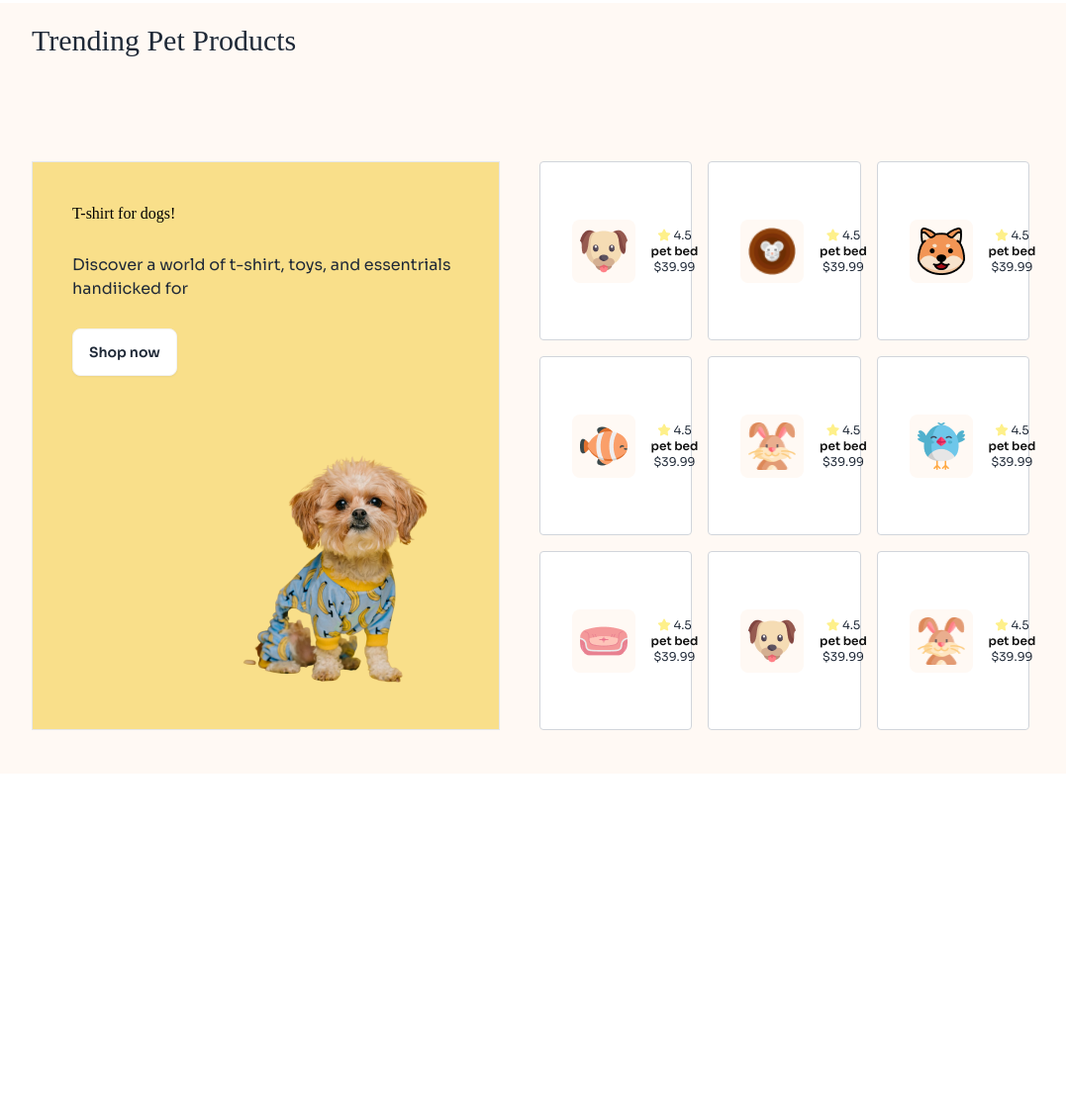
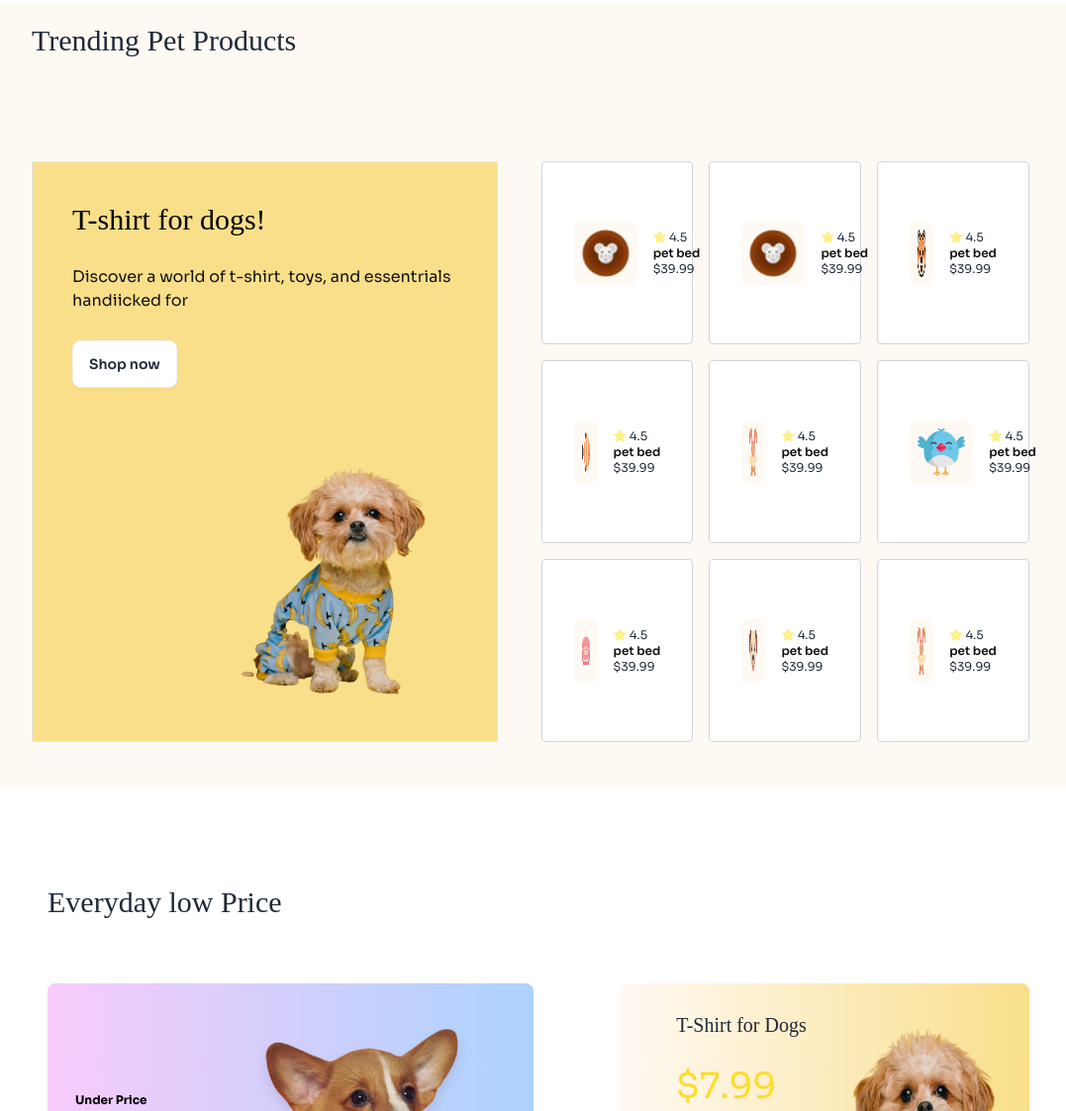
Before and after one commit to developerTamanna/PawCare-Hub, a plain HTML site: page index.html in a window 1280 px wide. Shown: the part 1677-2800 px from the top of the page at 99% size, without its empty margins (96-1173 px from the left). Before the commit the page ends 2539 px from the top, so only its background shows below. Drawn offline with nearby package versions, Linux system fonts and the light colour scheme; a web font is replaced by a local one.

Commit message:
price section

```diff
--- a/index.html
+++ b/index.html
@@ -9,6 +9,9 @@
 
 <!-- font awesome cdn -->
 <link rel="stylesheet" href="https://cdnjs.cloudflare.com/ajax/libs/font-awesome/6.7.2/css/all.min.css" integrity="sha512-Evv84Mr4kqVGRNSgIGL/F/aIDqQb7xQ2vcrdIwxfjThSH8CSR7PBEakCr51Ck+w+/U6swU2Im1vVX0SVk9ABhg==" crossorigin="anonymous" referrerpolicy="no-referrer" />
+
+<!-- animation  -->
+<link rel="stylesheet" href="https://cdnjs.cloudflare.com/ajax/libs/animate.css/4.1.1/animate.min.css">
 
 <!-- google fonts -->
 <link rel="preconnect" href="https://fonts.googleapis.com">
@@ -27,6 +30,19 @@
       body {
         overflow-x: hidden;
     }
+
+      @keyframes fadeLoop {
+        0% { opacity: 0; transform: translateY(20px); }
+        50% { opacity: 1; transform: translateY(0); }
+        100% { opacity: 0; transform: translateY(-20px); }
+      }
+      .title {
+        animation: fadeLoop 4s infinite;
+      }
+      .description {
+        animation: fadeLoop 4s infinite 1s;
+      }
+
 </style>
 <script>
     tailwind.config = {
@@ -133,20 +149,26 @@
          </nav>
 
          <!--start banner section -->
+
 <section class="md:my-20">
-         <div class=" container mx-auto mt-8 relative flex-col px-4 md:py-11 md:px-32">
-          <div class=" min-h-screen">
-              <div class=" lg:absolute flex-col top-32  space-y-5 ">
-                  <h1 class="font-ADlam text-5xl">Pamper Your Pet,<br> Because They Deserve <br> the Bes</h1>
-                  <p class="text-gray-600">Discover a world of treats, toys, and essentials handpicked for <br> your furry friends. Shop now and make tails wag with joy!</p>
-                  <button class="bg-yellow-300 text-black px-4 py-2 rounded-lg">Find a pet</button>
+  <div class="container mx-auto mt-8 relative flex-col px-4 md:py-11 md:px-32">
+    <div class="min-h-screen flex flex-col lg:flex-row items-center">
+      <!-- Left Content -->
+      <div class="lg:absolute flex-col top-32 space-y-5">
+        <h1 class="font-ADlam text-5xl title">Pamper Your Pet,<br> Because They Deserve <br> the Best</h1>
+        <p class="text-gray-600 description">
+          Discover a world of treats, toys, and essentials handpicked for <br> your furry friends. Shop now and make tails wag with joy!
+        </p>
+        <button class="bg-yellow-300 text-black px-4 py-2 rounded-lg ">Find a pet</button>
       </div>
+      <!-- Right Image -->
       <div>
         <img src="./c1-assets/cat-big.png" alt="">
       </div>
     </div>
   </div>
 </section>
+
           <!-- end banner-section -->
     </header>
     <main  class="md:container mx-auto">
@@ -205,17 +227,18 @@
            </section>
             <!-- end categories section -->
 
+
                  <!-- start Products section -->
-           <section class="my-20 bg-[#FFF9F4]" >
+                 <section class=" my-20 bg-[#FFF9F4]" >
                   <h2 class="text-3xl px-4 py-5  adlam  md:px-32 " >Trending Pet Products</h2>
                   <!-- container -->
-             <div class="flex flex-col px-4 md:flex-row gap-6 mt-10 md:py-11 md:px-32">
+                   <div class="flex flex-col px-4 md:flex-row gap-7 mt-10 md:py-11 md:px-32">
                     <!-- left -->
                      <div>
                       <div class=" border p-10 bg-[#F9DF8A] ">
                         <div class="space-y-7">
-                    <h2 class="text-[#000000] adlam">T-shirt for dogs!</h2>
-                    <p class="font-normal">Discover a world of t-shirt, toys, and essentrials handiicked for</p>
+                          <h2 class="text-[#000000] text-3xl font-normal adlam">T-shirt for dogs!</h2>
+                          <p class="font-normal text-[#111111]">Discover a world of t-shirt, toys, and essentrials handiicked for</p>
                           <button class="btn bg-white">Shop now</button>
                         </div>
                         <div class="flex justify-end">
@@ -227,12 +250,12 @@
                      </div>
                      <!-- right -->
 
-                <div class="grid grid-cols-2 px-4 md:grid-cols-3 lg:grid-cols-3 gap-4">
+                      <div class="grid grid-cols-2 px-4 md:grid-cols-3 lg:grid-cols-3 gap-4 ">
                         <!-- card-1 -->
-                  <div class=" flex flex-row  text-center items-center gap-4 bg-white border border-gray-300 p-2 lg:p-8 rounded max-w-[275px] ">
+                        <div class=" flex flex-row   items-center gap-4 bg-white border border-gray-300 p-2 lg:p-8 rounded  ">
                           <!-- img -->
                           <div class="flex-shrink-0">
-                      <img class="bg-[#FFF9F4] rounded-lg p-2 md:p-2 md:w-16 md:h-16" src="./c1-assets/dog-cartoon.png" alt="">
+                            <img class="bg-[#FFF9F4] rounded-lg p-2 md:p-2 w-16 h-16" src="./c1-assets/mouse-cartoon.png" alt="">
                            </div>
                            <!-- txt -->
                            <div>
@@ -244,7 +267,7 @@
                             </div>
                          </div>
                         <!-- card-2 -->
-                  <div class=" flex flex-row  text-center items-center gap-4 bg-white border border-gray-300 p-2 lg:p-8 rounded max-w-[275px] ">
+                        <div class=" flex flex-row   items-center gap-4 bg-white border border-gray-300 p-2 lg:p-8 rounded  ">
                           <!-- img -->
                            <div class="flex-shrink-0">
                             <img class="bg-[#FFF9F4] rounded-lg p-2 md:p-2 w-16 h-16" src="./c1-assets/mouse-cartoon.png" alt="">
@@ -259,9 +282,9 @@
                             </div>
                          </div>
                         <!-- card-3 -->
-                  <div class=" flex flex-row  text-center items-center gap-4 bg-white border border-gray-300 p-2 lg:p-8 rounded max-w-[275px] ">
+                        <div class=" flex flex-row   items-center gap-4 bg-white border border-gray-300 p-2 lg:p-8 rounded  ">
                           <!-- img -->
-                    <div class="flex-shrink-0">
+                          <div class="">
                             <img class="bg-[#FFF9F4] rounded-lg p-2 md:p-2 w-16 h-16" src="./c1-assets/cat-cartoon.png" alt="">
                            </div>
                            <!-- txt -->
@@ -274,9 +297,9 @@
                             </div>
                          </div>
                         <!-- card-4 -->
-                  <div class=" flex flex-row  text-center items-center gap-4 bg-white border border-gray-300 p-2 lg:p-8 rounded max-w-[275px] ">
+                        <div class=" flex flex-row   items-center gap-4 bg-white border border-gray-300 p-2 lg:p-8 rounded  ">
                           <!-- img -->
-                    <div class="flex-shrink-0">
+                          <div class="">
                             <img class="bg-[#FFF9F4] rounded-lg p-2 md:p-2 w-16 h-16" src="./c1-assets/fish-cartoon.png" alt="">
                            </div>
                            <!-- txt -->
@@ -289,9 +312,9 @@
                             </div>
                          </div>
                         <!-- card-5 -->
-                  <div class=" flex flex-row  text-center items-center gap-4 bg-white border border-gray-300 p-2 lg:p-8 rounded max-w-[275px] ">
+                        <div class=" flex flex-row  items-center gap-4 bg-white border border-gray-300 p-2 lg:p-8 rounded  ">
                           <!-- img -->
-                    <div class="flex-shrink-0">
+                          <div class="">
                             <img class="bg-[#FFF9F4] rounded-lg p-2 md:p-2 w-16 h-16" src="./c1-assets/rabbit-cartoon.png" alt="">
                            </div>
                            <!-- txt -->
@@ -304,7 +327,7 @@
                             </div>
                          </div>
                         <!-- card-6 -->
-                  <div class=" flex flex-row  text-center items-center gap-4 bg-white border border-gray-300 p-2 lg:p-8 rounded max-w-[275px] ">
+                        <div class=" flex flex-row  items-center gap-4 bg-white border border-gray-300 p-2 lg:p-8 rounded  ">
                           <!-- img -->
                           <div class="flex-shrink-0">
                             <img class="bg-[#FFF9F4] rounded-lg p-2 md:p-2 w-16 h-16" src="./c1-assets/bird-cartoon.png" alt="">
@@ -319,9 +342,9 @@
                             </div>
                          </div>
                         <!-- card-7 -->
-                  <div class=" flex flex-row  text-center items-center gap-4 bg-white border border-gray-300 p-2 lg:p-8 rounded max-w-[275px] ">
+                        <div class=" flex flex-row  items-center gap-4 bg-white border border-gray-300 p-2 lg:p-8 rounded  ">
                           <!-- img -->
-                    <div class="flex-shrink-0">
+                          <div class="">
                             <img class="bg-[#FFF9F4] rounded-lg p-2 md:p-2 w-16 h-16" src="./c1-assets/pet-couch.png" alt="">
                            </div>
                            <!-- txt -->
@@ -334,9 +357,9 @@
                             </div>
                          </div>
                         <!-- card-8 -->
-                  <div class=" flex flex-row  text-center items-center gap-4 bg-white border border-gray-300 p-2 lg:p-8 rounded max-w-[275px] ">
+                        <div class=" flex flex-row   items-center gap-4 bg-white border border-gray-300 p-2 lg:p-8 rounded  ">
                           <!-- img -->
-                    <div class="flex-shrink-0">
+                          <div class="">
                             <img class="bg-[#FFF9F4] rounded-lg p-2 md:p-2 w-16 h-16" src="./c1-assets/dog-cartoon.png" alt="">
                            </div>
                            <!-- txt -->
@@ -349,9 +372,9 @@
                             </div>
                          </div>
                         <!-- card-9 -->
-                   <div class=" flex flex-row  text-center items-center gap-4 bg-white border border-gray-300 p-2 lg:p-8 rounded max-w-[275px] ">
+                         <div class=" hidden  lg:flex lg:flex-row   md:items-center gap-4 bg-white border border-gray-300 p-2 lg:p-8 rounded ">
                           <!-- img -->
-                    <div class="flex-shrink-0">
+                          <div class="">
                             <img class="bg-[#FFF9F4] rounded-lg p-2 md:p-2 w-16 h-16" src="./c1-assets/rabbit-cartoon.png" alt="">
                            </div>
                            <!-- txt -->
@@ -366,7 +389,53 @@
                       </div>
                    </div>
                  </section>
+
             <!-- end product section -->
+
+      <!-- Everyday low Price section start -->
+
+
+      <section class="my-20">
+
+        <h2 class="text-3xl px-4 py-5  adlam  md:px-36 " >Everyday low Price</h2>
+
+      <!-- container -->
+       <div class="flex md:flex-row flex-col gap-8 md:gap-14  md:py-11 md:px-32">
+        <!-- left site -->
+         <!-- card -->
+         <div class=" md:flex-3  md:flex items-center justify-start mx-4 p-7 bg-gradient-to-r from-[#F8CCFB] to-[#ACD2FD] rounded-lg">
+          <!-- text -->
+             <div class="space-y-7 ">
+              <p class=" hidden md:block  text-[#000000] font-bold text-xs">Under Price</p>
+              <h5 class="text-[#000000] adlam text-xl text-nowrap">Pet Grooming Mitt</h5>
+              <p class=" hidden md:block text-white font-normal text-xs">(Easy Hair Removal)</p>
+              <h5 class="text-4xl text-white md:text-[#000000]">$7.99</h5>
+             </div>
+             <!-- img -->
+             <div>
+              <img src="./c1-assets/cute-dog-mid.png" alt="">
+             </div>
+         </div>
+         <!-- right site -->
+         <div class=" md:flex-2  md:flex  justify-start mx-4 p-7 bg-gradient-to-r from-[#FFF9F4] to-[#F9DF8A] rounded-lg">
+          <!-- text -->
+             <div class="ml-7 space-y-7 ">
+              <p class="adlam text-xl text-nowrap">T-Shirt for Dogs</p>
+              <h5 class="text-4xl text-[#FFDC26]">$7.99</h5>
+             </div>
+             <!-- img -->
+             <div class="flex justify-end mt-4">
+              <img src="./c1-assets/cute-pet-mid.png" alt="">
+             </div>
+         </div>
+       </div>
+
+     </section>
+
+       <!-- Everyday low Price section end -->
+
+
+
     </main>
     <footer>
 
```
Lines whose indentation alone changed are shown as unchanged.
